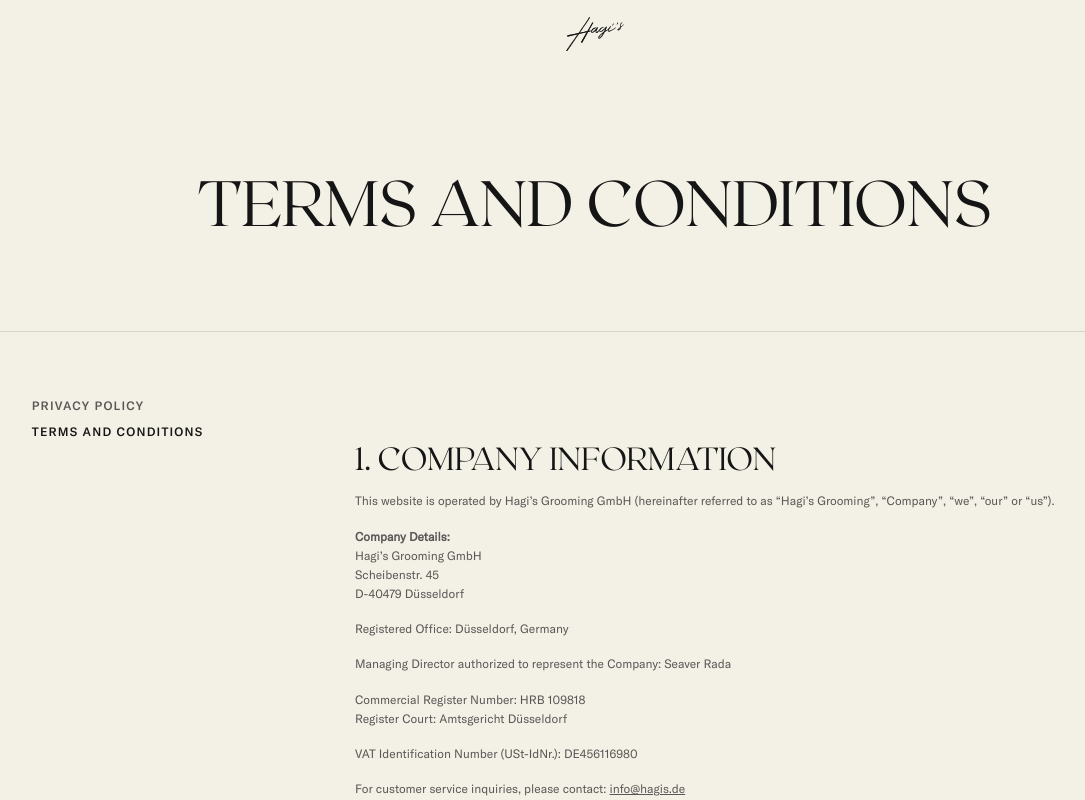
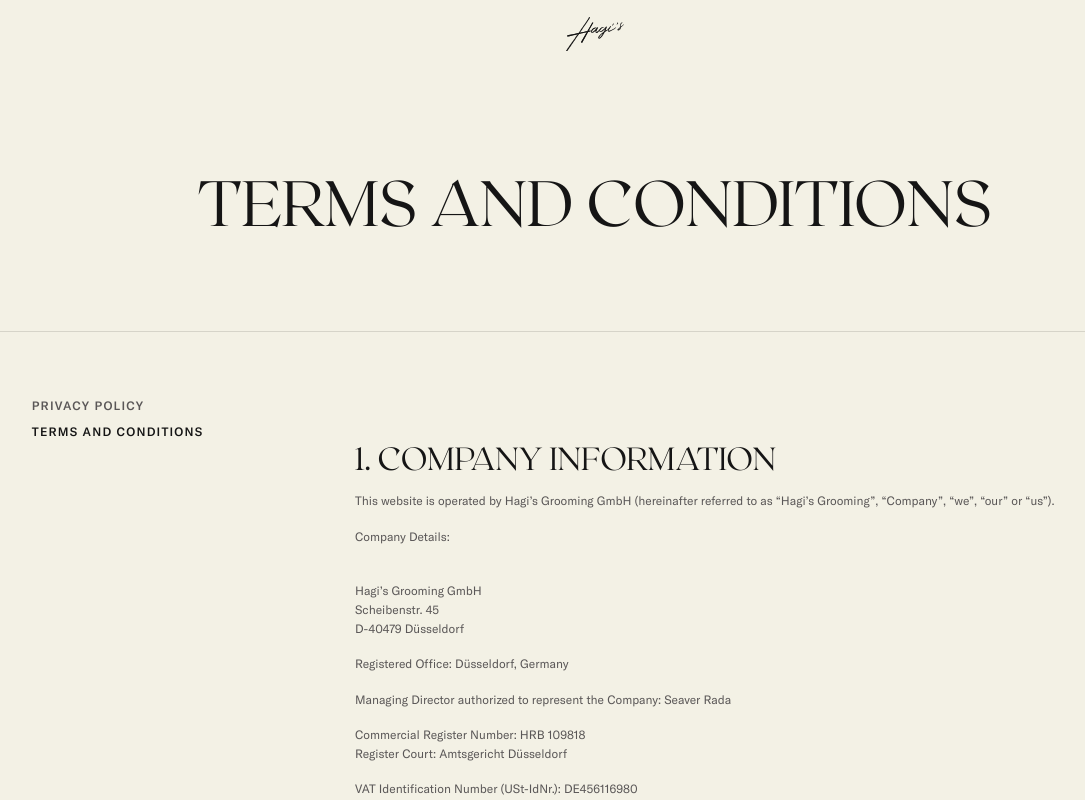
Before and after one commit to hagisofficial/subscription, a Next.js app: page /en/terms-and-conditions in a window 1280 px wide. Shown: the top 800 px of the page, without its empty margins (45-1130 px from the left). Built offline with nearby package versions, Linux system fonts and the light colour scheme.

Commit message:
rm strong

```diff
--- a/src/app/[locale]/terms-and-conditions/TermsDE.tsx
+++ b/src/app/[locale]/terms-and-conditions/TermsDE.tsx
@@ -7,7 +7,7 @@
       &bdquo;Unternehmen&ldquo;).
     </p>
     <p>
-      <strong>Unternehmensdaten:</strong>
+      <p>Unternehmensdaten:</p>
       <br />
       Hagi&rsquo;s Grooming GmbH
       <br />
--- a/src/app/[locale]/terms-and-conditions/TermsEN.tsx
+++ b/src/app/[locale]/terms-and-conditions/TermsEN.tsx
@@ -7,7 +7,7 @@
       &ldquo;our&rdquo; or &ldquo;us&rdquo;).
     </p>
     <p>
-      <strong>Company Details:</strong>
+      <p>Company Details:</p>
       <br />
       Hagi&rsquo;s Grooming GmbH
       <br />
```
